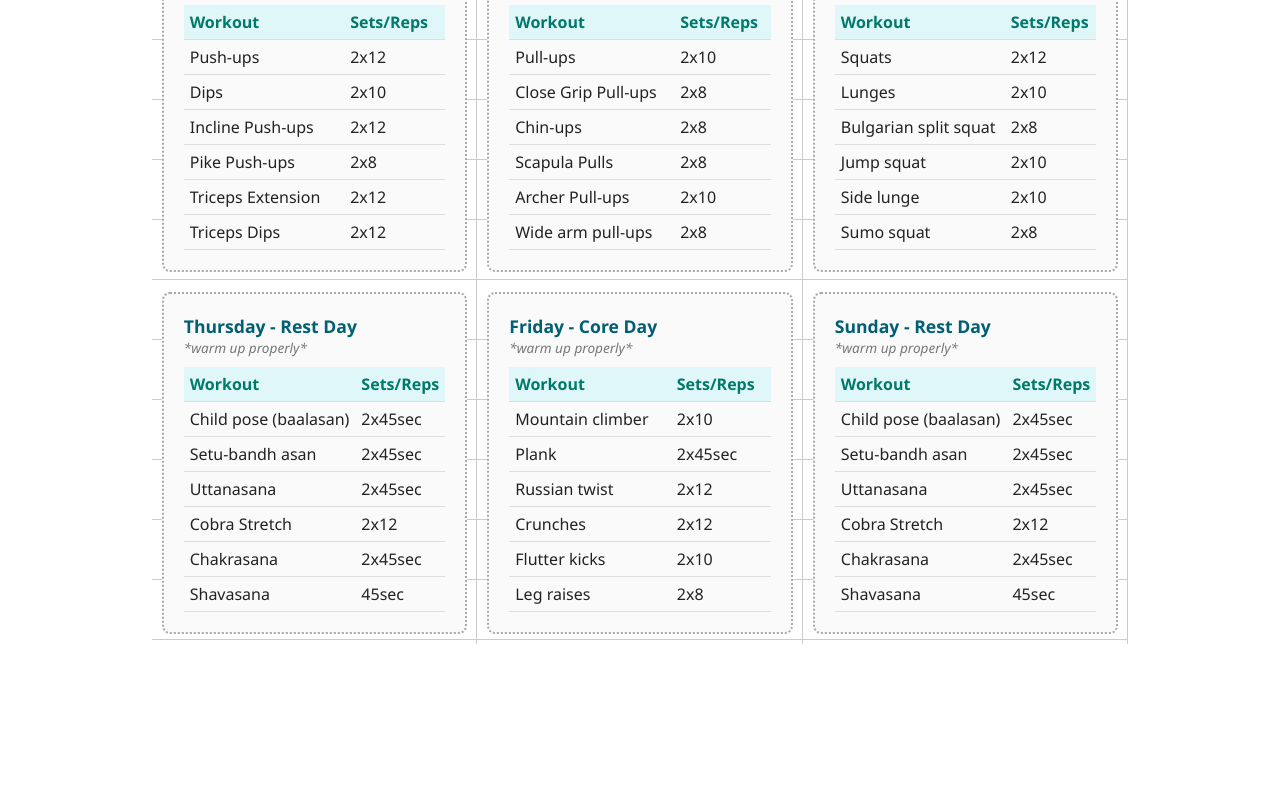
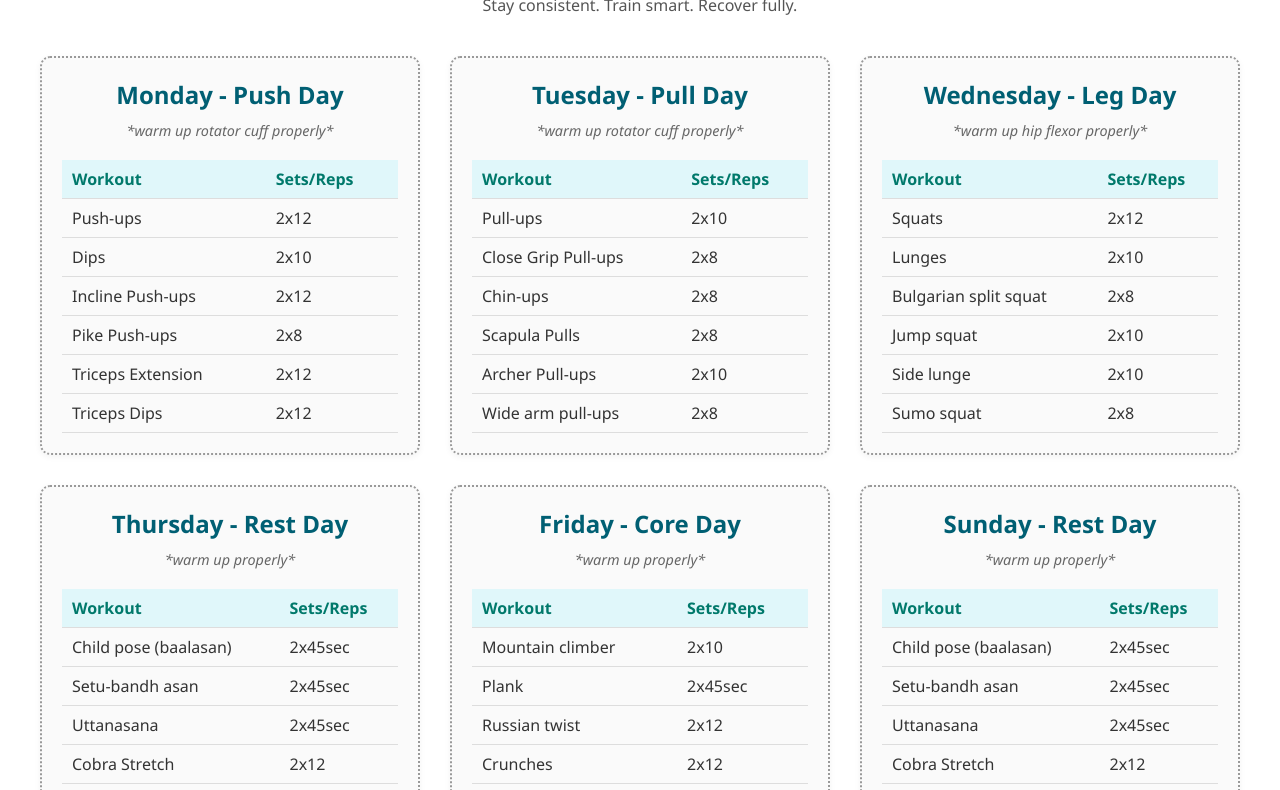
Before and after one commit to xninju/TT-Cardio, a plain HTML site: page index.html in a window 1280 px wide. Shown: the part 120-910 px from the top of the page. Before the commit the page ends 804 px from the top, so only its background shows below. Drawn offline with Linux system fonts and the light colour scheme.

Commit message:
Update index.html

```diff
--- a/index.html
+++ b/index.html
@@ -2,7 +2,7 @@
 <html lang="en">
 <head>
   <meta charset="UTF-8">
-  <title>Workout Grid</title>
+  <title>Weekly Workout Routine</title>
   <style>
     * {
       box-sizing: border-box;
@@ -14,77 +14,64 @@
       margin: 0;
       padding: 40px;
       color: #222;
+    }
+
+    h1, .description {
+      text-align: center;
+      color: #333;
+      margin-bottom: 10px;
+    }
+
+    .description {
+      font-size: 1rem;
+      margin-bottom: 40px;
+      color: #555;
+    }
+
+    .container {
+      display: flex;
+      flex-wrap: wrap;
+      justify-content: space-between;
+      gap: 30px;
+      margin-bottom: 40px;
+    }
+
+    .day-box {
+      flex: 1 1 calc(33.33% - 20px);
+      border: 2px dotted #999;
+      padding: 20px;
+      border-radius: 10px;
+      background-color: #fafafa;
+      box-shadow: 0 2px 6px rgba(0,0,0,0.05);
       display: flex;
       flex-direction: column;
       align-items: center;
-    }
-
-    .grid-wrapper {
-      display: grid;
-      grid-template-columns: repeat(3, 1fr);
-      grid-template-rows: repeat(2, auto);
-      gap: 0;
-      border-collapse: collapse;
-      position: relative;
-    }
-
-    .grid-wrapper::before,
-    .grid-wrapper::after {
-      content: '';
-      position: absolute;
-      pointer-events: none;
-    }
-
-    /* Horizontal dotted lines */
-    .grid-wrapper::before {
-      top: 0;
-      left: 0;
-      width: 100%;
-      height: 100%;
-      background-image: repeating-linear-gradient(to bottom, transparent, transparent 59px, #ccc 59px, #ccc 60px);
-    }
-
-    /* Vertical dotted lines */
-    .grid-wrapper::after {
-      top: 0;
-      left: 0;
-      width: 100%;
-      height: 100%;
-      background-image: repeating-linear-gradient(to right, transparent, transparent calc(33.33% - 1px), #ccc calc(33.33% - 1px), #ccc 33.33%);
-    }
-
-    .day-box {
-      padding: 20px;
-      margin: 0;
-      background-color: #fafafa;
-      border: 2px dotted #aaa;
-      border-radius: 8px;
-      margin: 10px;
-      z-index: 1;
+      text-align: center;
     }
 
     .day-box h2 {
-      margin: 0;
       color: #005f73;
-      font-size: 1.1em;
+      margin-top: 0;
+      margin-bottom: 10px;
     }
 
     .note {
-      font-size: 0.85em;
+      font-size: 0.9em;
+      color: #666;
       font-style: italic;
-      color: #777;
+      margin-bottom: 10px;
     }
 
     table {
       width: 100%;
+      border-collapse: collapse;
       margin-top: 10px;
-      border-collapse: collapse;
     }
 
     th, td {
+      padding: 8px 10px;
+      border-bottom: 1px solid #ddd;
       text-align: left;
-      padding: 6px;
-      border-bottom: 1px solid #ddd;
     }
 
     th {
@@ -92,42 +79,23 @@
       color: #00796b;
     }
 
-    .heading {
-      margin-top: 60px;
-      text-align: center;
+    td {
+      color: #333;
     }
 
-    .heading h1 {
-      margin: 0;
-      font-size: 2em;
-    }
-
-    .heading p {
-      font-size: 1rem;
-      color: #555;
-    }
-
-    @media (max-width: 900px) {
-      .grid-wrapper {
-        grid-template-columns: 1fr;
-        grid-template-rows: none;
-      }
-
-      .grid-wrapper::before,
-      .grid-wrapper::after {
-        display: none;
-      }
-
+    @media (max-width: 1000px) {
       .day-box {
-        margin: 10px 0;
+        flex: 1 1 100%;
       }
     }
   </style>
 </head>
 <body>
 
-  <div class="grid-wrapper">
-    <!-- Monday -->
+  <h1>Weekly Workout Routine</h1>
+  <div class="description">Stay consistent. Train smart. Recover fully.</div>
+
+  <div class="container">
     <div class="day-box">
       <h2>Monday - Push Day</h2>
       <div class="note">*warm up rotator cuff properly*</div>
@@ -142,7 +110,6 @@
       </table>
     </div>
 
-    <!-- Tuesday -->
     <div class="day-box">
       <h2>Tuesday - Pull Day</h2>
       <div class="note">*warm up rotator cuff properly*</div>
@@ -157,7 +124,6 @@
       </table>
     </div>
 
-    <!-- Wednesday -->
     <div class="day-box">
       <h2>Wednesday - Leg Day</h2>
       <div class="note">*warm up hip flexor properly*</div>
@@ -172,7 +138,6 @@
       </table>
     </div>
 
-    <!-- Thursday -->
     <div class="day-box">
       <h2>Thursday - Rest Day</h2>
       <div class="note">*warm up properly*</div>
@@ -187,7 +152,6 @@
       </table>
     </div>
 
-    <!-- Friday -->
     <div class="day-box">
       <h2>Friday - Core Day</h2>
       <div class="note">*warm up properly*</div>
@@ -202,7 +166,6 @@
       </table>
     </div>
 
-    <!-- Sunday -->
     <div class="day-box">
       <h2>Sunday - Rest Day</h2>
       <div class="note">*warm up properly*</div>
```
